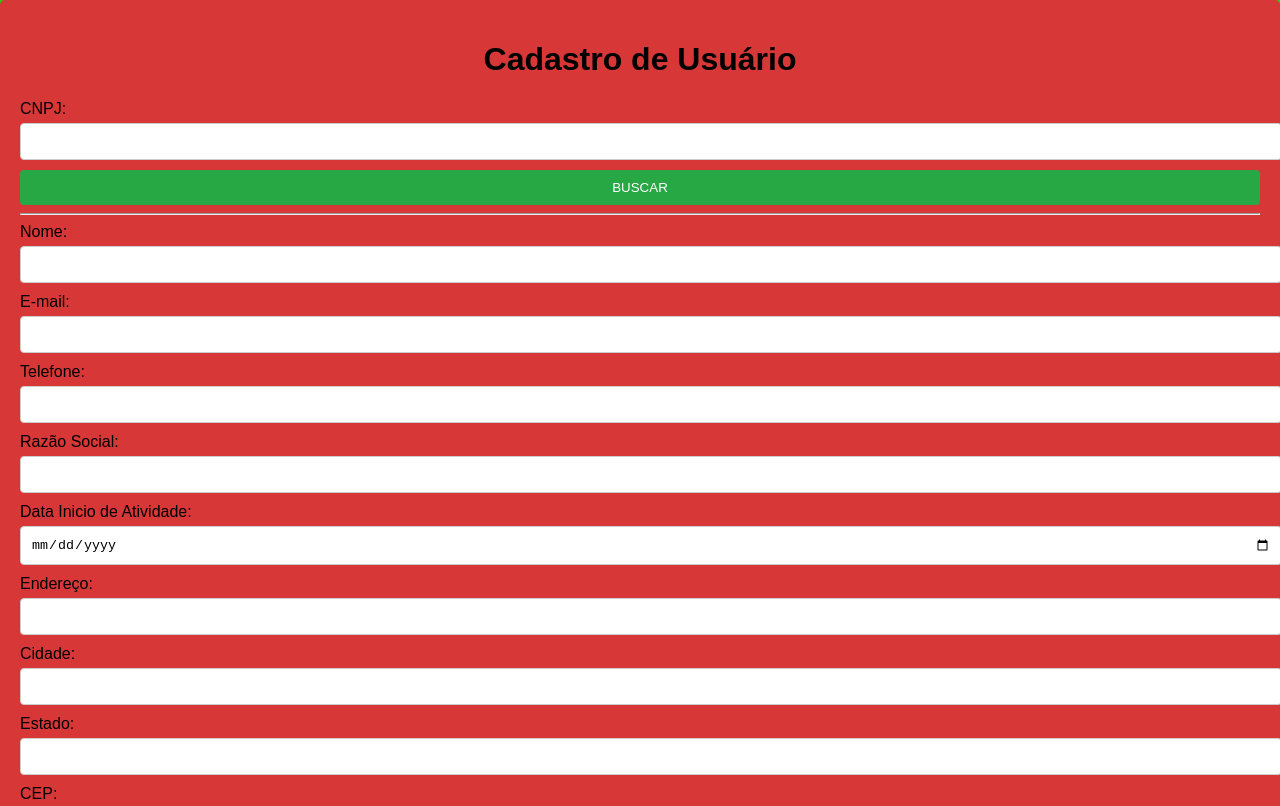
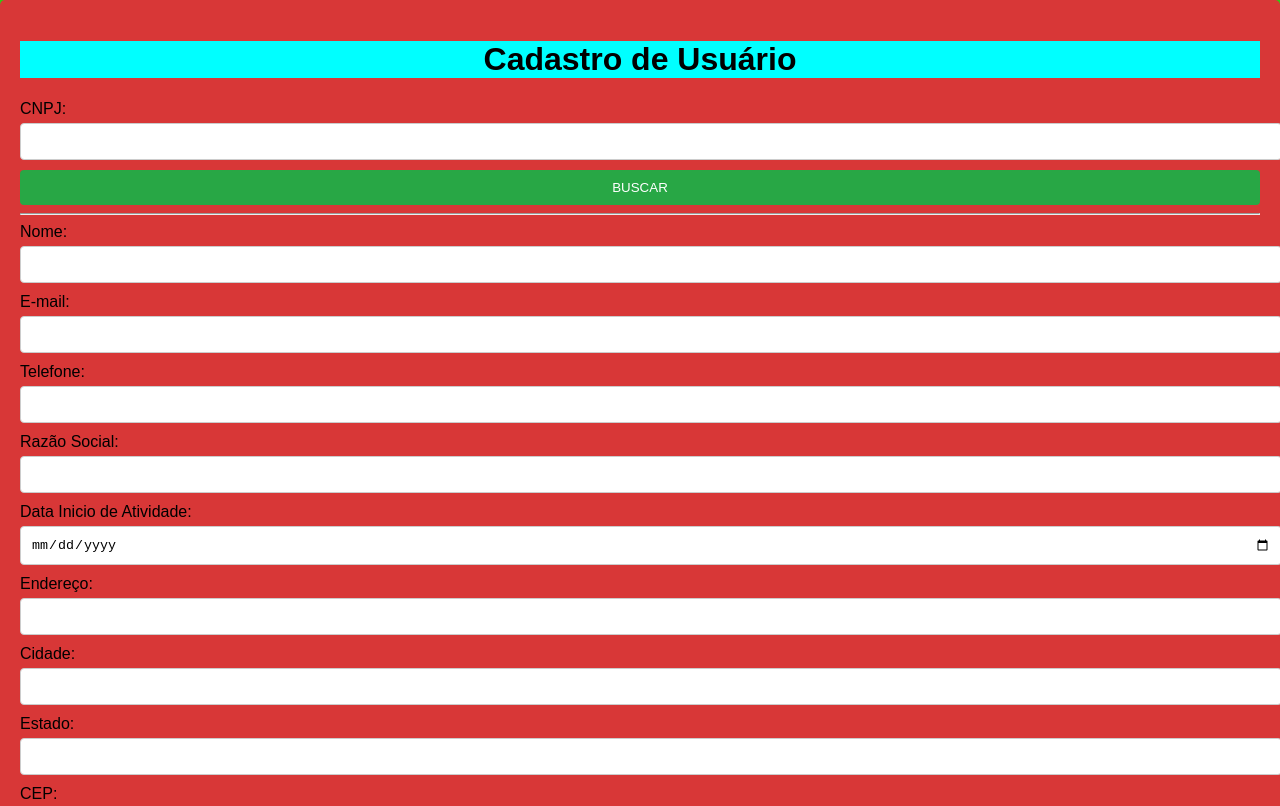
Before and after one commit to Joaomarcal10/primeirinho, a website: page index.html in a window 1280 px wide. Shown: the top 806 px of the page. Drawn offline with nearby package versions, Linux system fonts and the light colour scheme.

Commit message:
Alteração do Davi

```diff
--- a/index.html
+++ b/index.html
@@ -5,7 +5,11 @@
     <meta name="viewport" content="width=device-width, initial-scale=1.0">
     <title>API</title>
     <link rel="stylesheet" href="style.css">
-
+    <style>
+        h1{
+            background-color: aqua;
+        }
+    </style>
 </head>
 <body>
     <div class="container">
```
